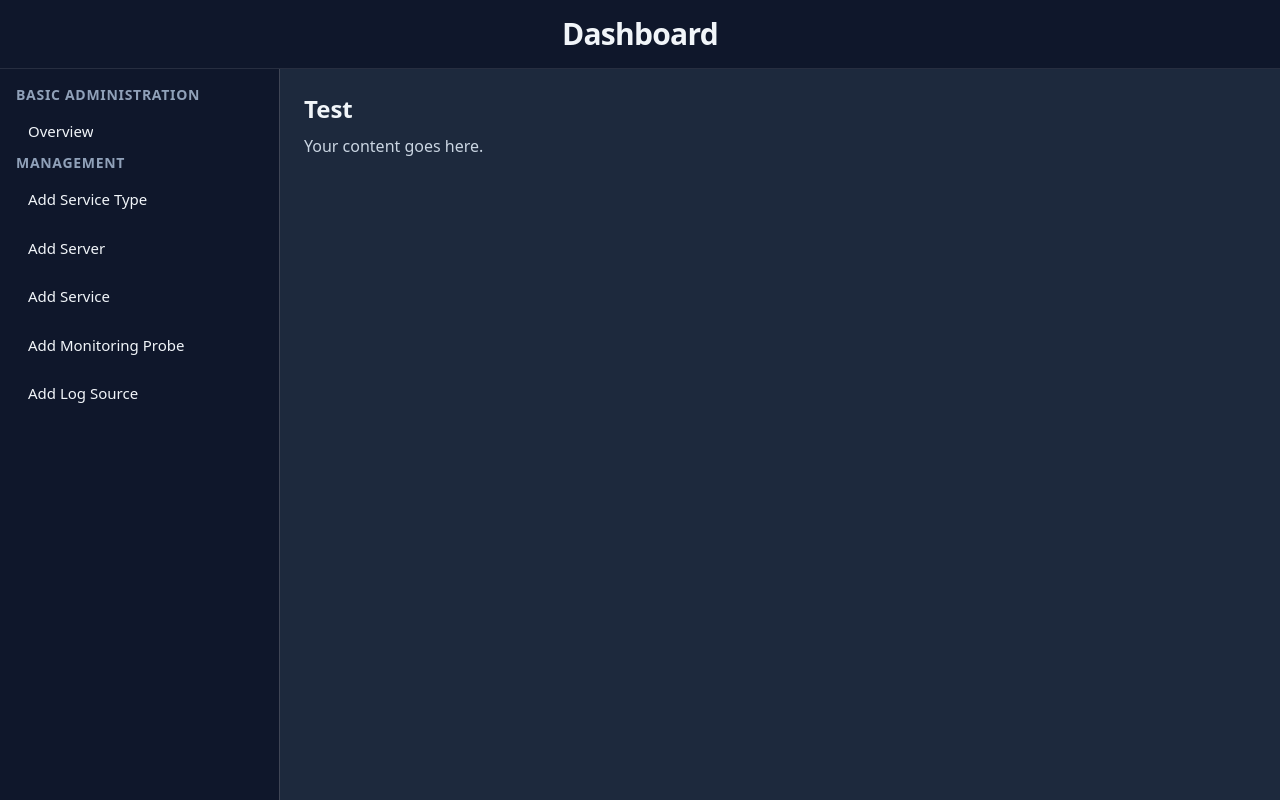
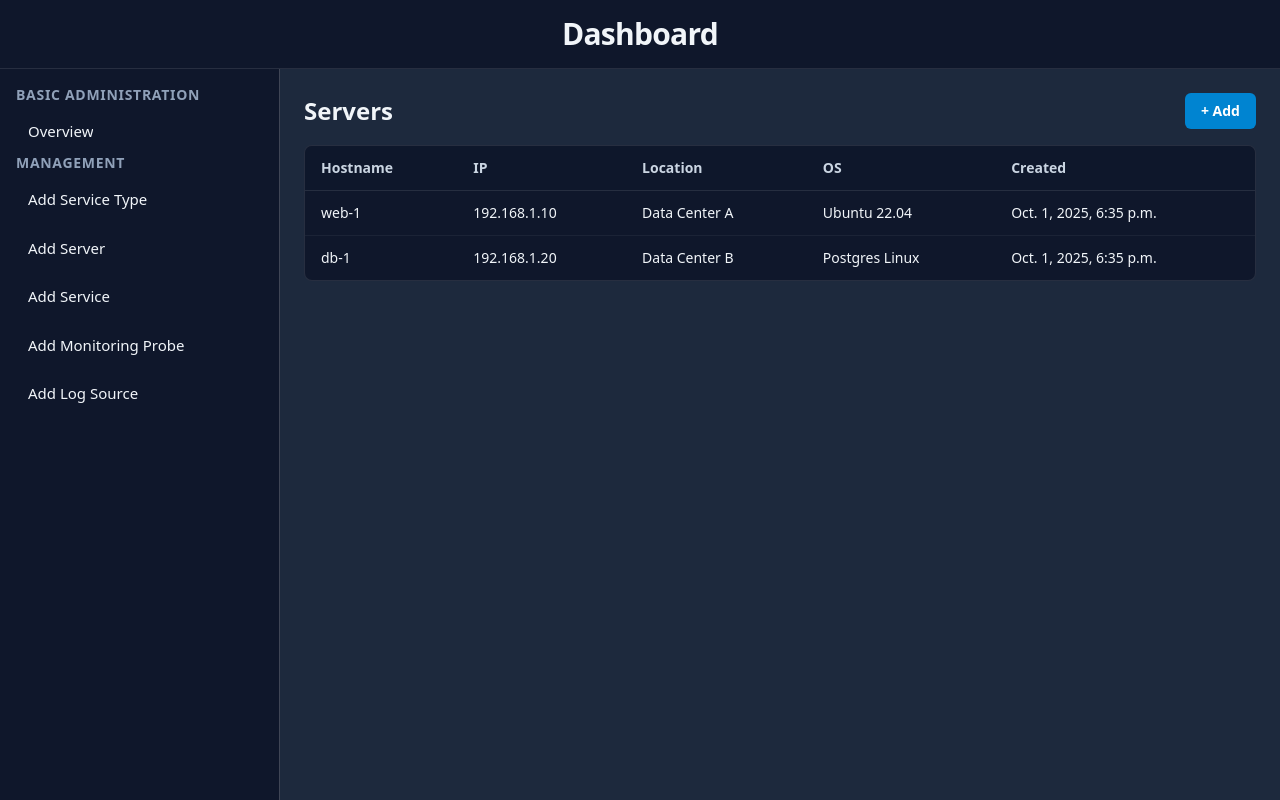
Before and after one commit to Blake9000/Assignment_Project_Blake_bmackin2, a Django app: template templates/dashboard_view/admin_servers.html in a window 1280 px wide. Run offline with Django 5.2, Linux system fonts and the light colour scheme; the template is opened without the code that fills it: values that come from a table or form of the project are taken from there, others are empty; data comes from the database, SQL or seed files in the repository; tables that the repository leaves empty hold one stand-in row (values such as "Sample post"); some libraries are stand-ins or nearby versions.

Commit message:
Created table view for servers. I will use roughly the same look for the rest of them.

```diff
--- a/dashboard_view/urls.py
+++ b/dashboard_view/urls.py
@@ -1,8 +1,10 @@
 from django.urls import path, include
-from dashboard_view.views import dashboard_login_view
+from dashboard_view.views import dashboard_login_view, AdminServers
 from dashboard_view.views import AdminView
 
 urlpatterns = [
     path('login/',dashboard_login_view, name='login'),
     path('admin/',AdminView.as_view(), name='admin'),
+
+    path('admin/servers',AdminServers.as_view(), name='admin-servers'),
 ]
--- a/templates/dashboard_view/admin_base.html
+++ b/templates/dashboard_view/admin_base.html
@@ -46,7 +46,7 @@
             </a>
           </li>
             <li>
-            <a href=""
+            <a href="{% url 'admin-servers' %}"
                class="flex gap-3 rounded-md px-3 py-2.5 hover:bg-slate-800">
               <span class="truncate">Add Server</span>
             </a>
@@ -80,7 +80,6 @@
     {% block main_content %}
     <main class="flex-1 overflow-y-auto bg-slate-800 p-6">
       <h2 class="text-2xl font-semibold">Test</h2>
-      <p class="mt-2 text-slate-300">Your content goes here.</p>
     </main>
     {% endblock %}
   </div>
--- a/templates/dashboard_view/admin_log_sources.html
+++ b/templates/dashboard_view/admin_log_sources.html
@@ -1 +1,2 @@
 {% extends "dashboard_view/admin_base.html" %}
+{% block title %} Log Sources {% endblock %}
--- a/templates/dashboard_view/admin_monitoring_probes.html
+++ b/templates/dashboard_view/admin_monitoring_probes.html
@@ -1 +1,2 @@
 {% extends "dashboard_view/admin_base.html" %}
+{% block title %} Monitoring Probes {% endblock %}
--- a/templates/dashboard_view/admin_servers.html
+++ b/templates/dashboard_view/admin_servers.html
@@ -1 +1,42 @@
 {% extends "dashboard_view/admin_base.html" %}
+{% block title %} Servers {% endblock %}
+
+{% block main_content %}
+<main class="flex-1 overflow-y-auto bg-slate-800 p-6">
+  <div class="flex items-center justify-between mb-4">
+    <h2 class="text-2xl font-semibold">Servers</h2>
+    <a href="#" class="rounded-md bg-sky-600 px-4 py-2 text-sm font-semibold text-white hover:bg-sky-500">
+      + Add
+    </a>
+  </div>
+
+  <div class="overflow-x-auto rounded-lg border border-white/10 bg-slate-900">
+    <table class="min-w-full text-left text-sm">
+      <thead class="border-b border-white/10 bg-slate-900/70 text-slate-300">
+        <tr>
+          <th class="px-4 py-3">Hostname</th>
+          <th class="px-4 py-3">IP</th>
+          <th class="px-4 py-3">Location</th>
+          <th class="px-4 py-3">OS</th>
+          <th class="px-4 py-3">Created</th>
+        </tr>
+      </thead>
+      <tbody class="divide-y divide-white/5">
+        {% for s in servers %}
+        <tr class="hover:bg-slate-800/60">
+          <td class="px-4 py-3">{{ s.hostname }}</td>
+          <td class="px-4 py-3">{{ s.ip_address }}</td>
+          <td class="px-4 py-3">{{ s.location }}</td>
+          <td class="px-4 py-3">{{ s.os }}</td>
+          <td class="px-4 py-3">{{ s.created_at }}</td>
+        </tr>
+        {% empty %}
+        <tr>
+          <td class="px-4 py-6 text-slate-400" colspan="5">No records yet.</td>
+        </tr>
+        {% endfor %}
+      </tbody>
+    </table>
+  </div>
+</main>
+{% endblock %}
--- a/templates/dashboard_view/admin_service_types.html
+++ b/templates/dashboard_view/admin_service_types.html
@@ -1 +1,2 @@
 {% extends "dashboard_view/admin_base.html" %}
+{% block title %} Service Types {% endblock %}
--- a/templates/dashboard_view/admin_services.html
+++ b/templates/dashboard_view/admin_services.html
@@ -1 +1,2 @@
 {% extends "dashboard_view/admin_base.html" %}
+{% block title %} Services {% endblock %}
--- a/theme/static/css/dist/styles.css
+++ b/theme/static/css/dist/styles.css
@@ -12,6 +12,7 @@
     --color-orange-400: oklch(75% 0.183 55.934);
     --color-emerald-500: oklch(69.6% 0.17 162.48);
     --color-sky-500: oklch(68.5% 0.169 237.323);
+    --color-sky-600: oklch(58.8% 0.158 241.966);
     --color-slate-100: oklch(96.8% 0.007 247.896);
     --color-slate-200: oklch(92.9% 0.013 255.508);
     --color-slate-300: oklch(86.9% 0.022 252.894);
@@ -45,7 +46,6 @@
     --font-weight-semibold: 600;
     --tracking-tight: -0.025em;
     --tracking-wider: 0.05em;
-    --tracking-widest: 0.1em;
     --leading-relaxed: 1.625;
     --radius-md: 0.375rem;
     --radius-lg: 0.5rem;
@@ -435,14 +463,14 @@
   .max-w-sm {
     max-width: var(--container-sm);
   }
+  .min-w-full {
+    min-width: 100%;
+  }
   .flex-1 {
     flex: 1;
   }
   .flex-auto {
     flex: auto;
-  }
-  .flex-initial {
-    flex: 0 auto;
   }
   .shrink-0 {
     flex-shrink: 0;
@@ -464,6 +492,9 @@
   }
   .items-start {
     align-items: flex-start;
+  }
+  .justify-between {
+    justify-content: space-between;
   }
   .justify-center {
     justify-content: center;
@@ -501,10 +532,28 @@
   .gap-y-2 {
     row-gap: calc(var(--spacing) * 2);
   }
+  :where(.divide-y > :not(:last-child)) {
+    --tw-divide-y-reverse: 0;
+    border-bottom-style: var(--tw-border-style);
+    border-top-style: var(--tw-border-style);
+    border-top-width: calc(1px * var(--tw-divide-y-reverse));
+    border-bottom-width: calc(1px * calc(1 - var(--tw-divide-y-reverse)));
+  }
+  :where(.divide-white\/5 > :not(:last-child)) {
+    border-color: color-mix(in srgb, #fff 5%, transparent);
+  }
+  @supports (color: color-mix(in lab, red, red)) {
+    :where(.divide-white\/5 > :not(:last-child)) {
+      border-color: color-mix(in oklab, var(--color-white) 5%, transparent);
+    }
+  }
   .truncate {
     overflow: hidden;
     text-overflow: ellipsis;
     white-space: nowrap;
+  }
+  .overflow-x-auto {
+    overflow-x: auto;
   }
   .overflow-y-auto {
     overflow-y: auto;
@@ -565,6 +610,9 @@
   .bg-red-500 {
     background-color: var(--color-red-500);
   }
+  .bg-sky-600 {
+    background-color: var(--color-sky-600);
+  }
   .bg-slate-400 {
     background-color: var(--color-slate-400);
   }
@@ -573,6 +621,14 @@
   }
   .bg-slate-900 {
     background-color: var(--color-slate-900);
+  }
+  .bg-slate-900\/70 {
+    background-color: color-mix(in srgb, oklch(20.8% 0.042 265.755) 70%, transparent);
+  }
+  @supports (color: color-mix(in lab, red, red)) {
+    .bg-slate-900\/70 {
+      background-color: color-mix(in oklab, var(--color-slate-900) 70%, transparent);
+    }
   }
   .bg-slate-900\/80 {
     background-color: color-mix(in srgb, oklch(20.8% 0.042 265.755) 80%, transparent);
@@ -627,20 +677,14 @@
   .py-6 {
     padding-block: calc(var(--spacing) * 6);
   }
-  .pt-1 {
-    padding-top: calc(var(--spacing) * 1);
-  }
-  .pt-2 {
-    padding-top: calc(var(--spacing) * 2);
-  }
   .pt-16 {
     padding-top: calc(var(--spacing) * 16);
   }
   .text-center {
     text-align: center;
   }
-  .text-right {
-    text-align: right;
+  .text-left {
+    text-align: left;
   }
   .align-middle {
     vertical-align: middle;
@@ -721,13 +758,11 @@
   .text-slate-400 {
     color: var(--color-slate-400);
   }
+  .text-white {
+    color: var(--color-white);
+  }
   .uppercase {
     text-transform: uppercase;
-  }
-  .shadow-xl\/50 {
-    --tw-shadow-alpha: 50%;
-    --tw-shadow: 0 20px 25px -5px var(--tw-shadow-color, oklab(from rgb(0 0 0 / 0.1) l a b / 50%)), 0 8px 10px -6px var(--tw-shadow-color, oklab(from rgb(0 0 0 / 0.1) l a b / 50%));
-    box-shadow: var(--tw-inset-shadow), var(--tw-inset-ring-shadow), var(--tw-ring-offset-shadow), var(--tw-ring-shadow), var(--tw-shadow);
   }
   .shadow {
     --tw-shadow: 0 1px 3px 0 var(--tw-shadow-color, rgb(0 0 0 / 0.1)), 0 1px 2px -1px var(--tw-shadow-color, rgb(0 0 0 / 0.1));
@@ -1028,6 +1073,11 @@
   inherits: false;
   initial-value: 0;
 }
+@property --tw-divide-y-reverse {
+  syntax: "*";
+  inherits: false;
+  initial-value: 0;
+}
 @property --tw-border-style {
   syntax: "*";
   inherits: false;
@@ -1114,6 +1164,7 @@
   @supports ((-webkit-hyphens: none) and (not (margin-trim: inline))) or ((-moz-orient: inline) and (not (color:rgb(from red r g b)))) {
     *, ::before, ::after, ::backdrop {
       --tw-space-y-reverse: 0;
+      --tw-divide-y-reverse: 0;
       --tw-border-style: solid;
       --tw-leading: initial;
       --tw-font-weight: initial;
```
Also changed, not shown: other parts of theme/static/css/dist/styles.css (+58 -37 lines), dashboard_view/views.py (+8 -1 lines).
